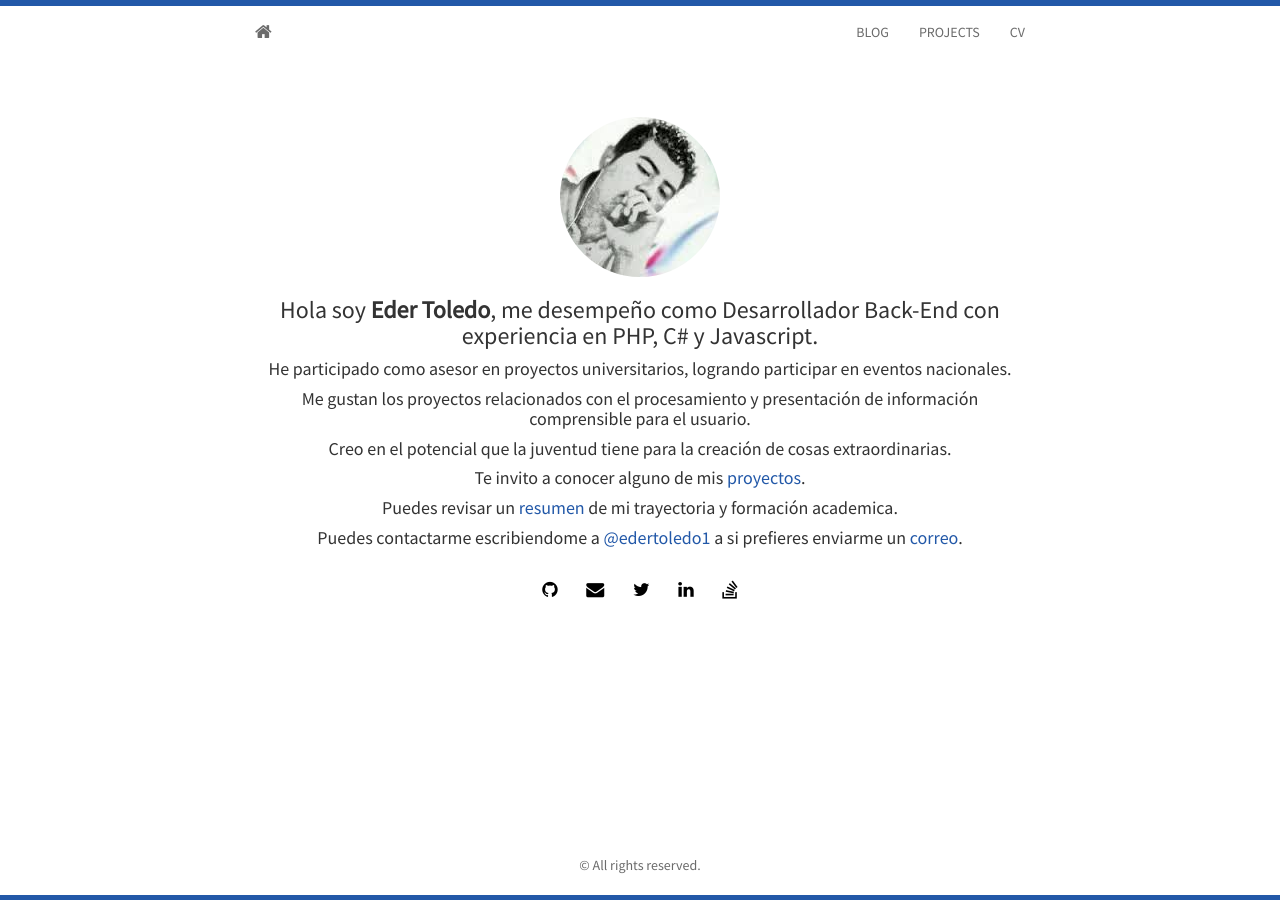
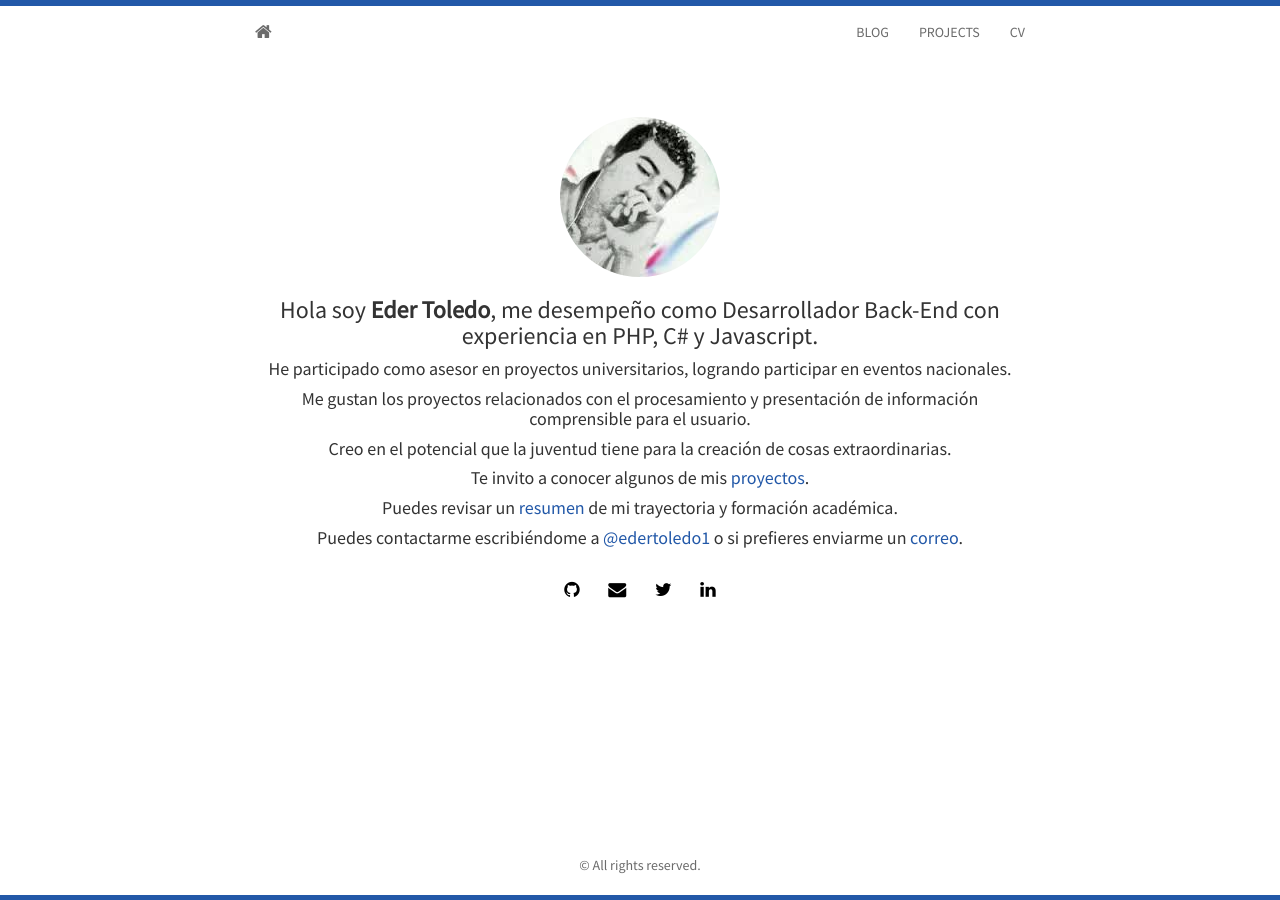
Before and after one commit to eder-toledo/eder-toledo.github.io, a Jekyll site: the page built from index.html, in a window 1280 px wide. Built offline with Jekyll 4.4.1, drawn with Linux system fonts in a browser that asks for light colours; nearby versions of some CDN libraries; the list of posts is cut into pages by our own code.

Commit message:
Actualizando datos

```diff
--- a/_includes/projects.html
+++ b/_includes/projects.html
@@ -6,17 +6,17 @@
         <h5>
             Actualización de la página web oficial de “El Colegio de la Frontera Sur”, renovación del sitio oficial, configuración de usuarios, permisos y accesos para la edición de contenido, desarrollo de micrositios para foros y talleres; migración de contenido.
             <p>
+                <span class="badge alert-info">Joomla 2.5</span>
                 <span class="badge alert-info">Wordpress</span>
-                <span class="badge alert-info">Buddypress</span>
-                <span class="badge alert-info">Ionic</span>
             </p>
         </h5>
 
         <h5>
             Red social interna Ágora, implementación, configuración y personalización de red social interna para “El Colegio de la Frontera Sur”, generando un espacio web y aplicación móvil.
             <p>
-                <span class="badge alert-info">Joomla 2.5</span>
                 <span class="badge alert-info">Wordpress</span>
+                <span class="badge alert-info">Buddypress</span>
+                <span class="badge alert-info">Ionic</span>
             </p>
         </h5>
 
--- a/_includes/social.html
+++ b/_includes/social.html
@@ -14,7 +14,7 @@
 	  <a href="http://linkedin.com/in/{{ site.linkedin }}"><i class="fa fa-linkedin"></i></a>
     {% endif %}
     {% if site.stackoverflow %}
-	  <a href="http://stackoverflow.com/{{ site.stackoverflow }}"><i class="fa fa-stack-overflow"></i></a>
+	  <!--a href="http://stackoverflow.com/{{ site.stackoverflow }}"><i class="fa fa-stack-overflow"></i></a-->
     {% endif %}
 	</h4>
 </div>
--- a/index.html
+++ b/index.html
@@ -11,9 +11,9 @@
 	  <h4>He participado como asesor en proyectos universitarios, logrando participar en eventos nacionales.</h4>
 		<h4>Me gustan los proyectos relacionados con el procesamiento y presentación de información comprensible para el usuario.</h4>
 		<h4>Creo en el potencial que la juventud tiene para la creación de cosas extraordinarias.</h4>
-	  <h4>Te invito a conocer alguno de mis <a href="{{ site.baseurl }}projects.html"> proyectos</a>.</h4>
-	  <h4>Puedes revisar un <a href="/cv.html">resumen</a> de mi trayectoria y formación academica.</h3>
-	  <h4>Puedes contactarme escribiendome a <a href="http://twitter.com/{{ site.twitter }}">@{{ site.twitter }}</a> a si prefieres enviarme un <a href="mailto:{{ site.email }}">correo</a>.</h4>
+	  <h4>Te invito a conocer algunos de mis <a href="{{ site.baseurl }}projects.html"> proyectos</a>.</h4>
+	  <h4>Puedes revisar un <a href="/cv.html">resumen</a> de mi trayectoria y formación académica.</h3>
+	  <h4>Puedes contactarme escribiéndome a <a href="http://twitter.com/{{ site.twitter }}">@{{ site.twitter }}</a> o si prefieres enviarme un <a href="mailto:{{ site.email }}">correo</a>.</h4>
 	  {% include social.html %}
 	</div>
 </section>
```
